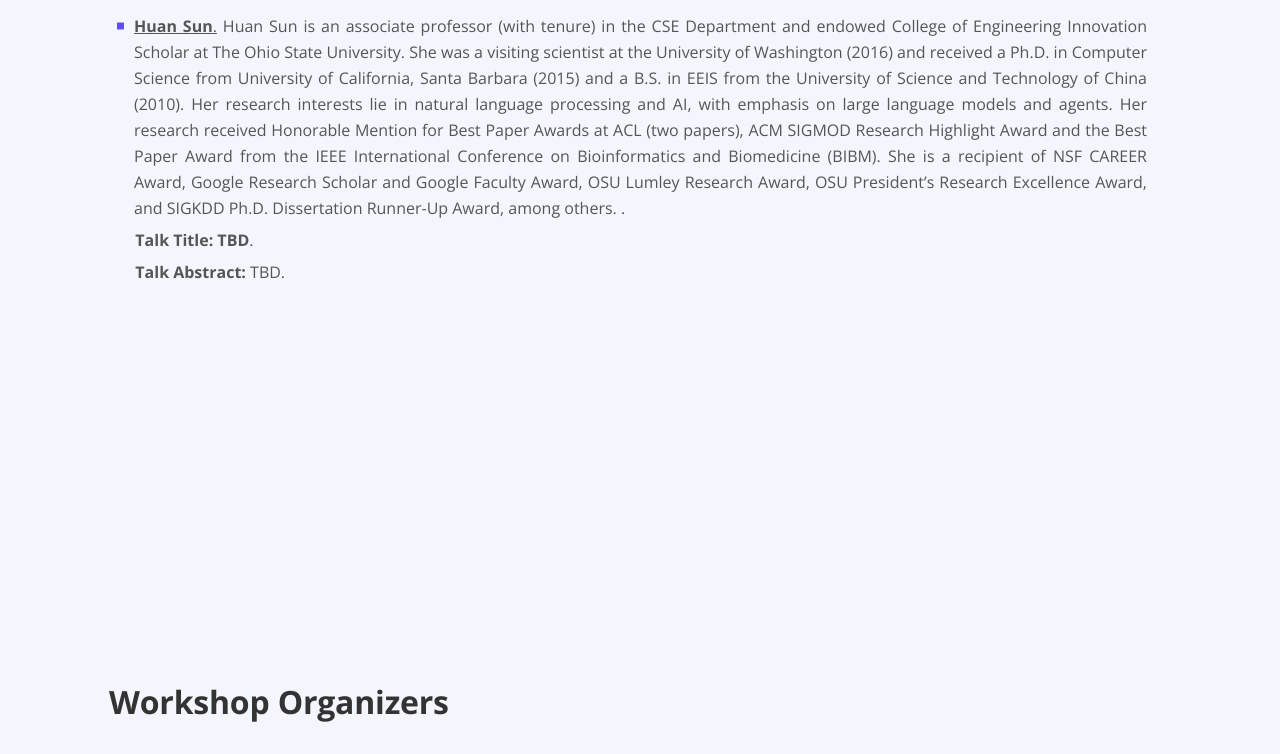
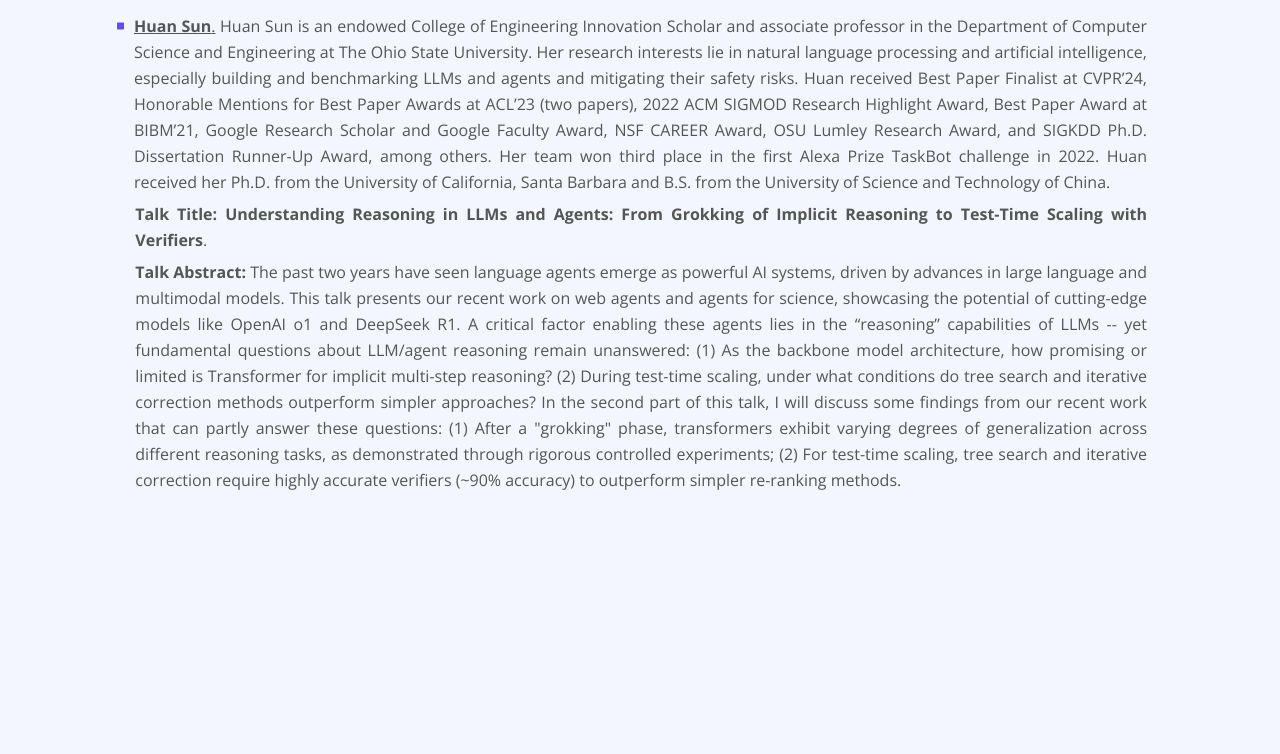
Before and after one commit to ai-agent-reasoning/ai-agent-reasoning.github.io, a plain HTML site: page index.html in a window 1280 px wide. Shown: the part 7548-8302 px from the top of the page. Drawn offline with nearby package versions, Linux system fonts and the light colour scheme.

Commit message:
Update index.html

```diff
--- a/index.html
+++ b/index.html
@@ -416,10 +416,10 @@ Her current research delves into various domains within Natural Language Process
                 </p>
                     <div class="box">
                     <li class="media"><i class="fas fa-square"></i>
-                        <div class="media-body"><a href="https://u.osu.edu/ihudas/people/"><b>Huan Sun</b>.</a> Huan Sun is an associate professor (with tenure) in the CSE Department and endowed College of Engineering Innovation Scholar at The Ohio State University. She was a visiting scientist at the University of Washington (2016) and received a Ph.D. in Computer Science from University of California, Santa Barbara (2015) and a B.S. in EEIS from the University of Science and Technology of China (2010). Her research interests lie in natural language processing and AI, with emphasis on large language models and agents. Her research received Honorable Mention for Best Paper Awards at ACL (two papers), ACM SIGMOD Research Highlight Award and the Best Paper Award from the IEEE International Conference on Bioinformatics and Biomedicine (BIBM). She is a recipient of NSF CAREER Award, Google Research Scholar and Google Faculty Award, OSU Lumley Research Award, OSU President’s Research Excellence Award, and SIGKDD Ph.D. Dissertation Runner-Up Award, among others. .
+                        <div class="media-body"><a href="https://u.osu.edu/ihudas/people/"><b>Huan Sun</b>.</a> Huan Sun is an endowed College of Engineering Innovation Scholar and associate professor in the Department of Computer Science and Engineering at The Ohio State University. Her research interests lie in natural language processing and artificial intelligence, especially building and benchmarking LLMs and agents and mitigating their safety risks. Huan received Best Paper Finalist at CVPR’24, Honorable Mentions for Best Paper Awards at ACL’23 (two papers), 2022 ACM SIGMOD Research Highlight Award, Best Paper Award at BIBM’21, Google Research Scholar and Google Faculty Award, NSF CAREER Award, OSU Lumley Research Award, and SIGKDD Ph.D. Dissertation Runner-Up Award, among others. Her team won third place in the first Alexa Prize TaskBot challenge in 2022. Huan received her Ph.D. from the University of California, Santa Barbara and B.S. from the University of Science and Technology of China.
                         </div></li>
-                        <li class="media">&nbsp;&nbsp;<div class="media-body"><b>Talk Title: </b> <strong>TBD</strong>.</div></li>
-                        <li class="media">&nbsp;&nbsp;<div class="media-body"><b>Talk Abstract: </b>  TBD.</div></li>
+                        <li class="media">&nbsp;&nbsp;<div class="media-body"><b>Talk Title: </b> <strong>Understanding Reasoning in LLMs and Agents: From Grokking of Implicit Reasoning to Test-Time Scaling with Verifiers</strong>.</div></li>
+                        <li class="media">&nbsp;&nbsp;<div class="media-body"><b>Talk Abstract: </b>The past two years have seen language agents emerge as powerful AI systems, driven by advances in large language and multimodal models. This talk presents our recent work on web agents and agents for science, showcasing the potential of cutting-edge models like OpenAI o1 and DeepSeek R1. A critical factor enabling these agents lies in the “reasoning” capabilities of LLMs -- yet fundamental questions about LLM/agent reasoning remain unanswered: (1) As the backbone model architecture, how promising or limited is Transformer for implicit multi-step reasoning? (2) During test-time scaling, under what conditions do tree search and iterative correction methods outperform simpler approaches? In the second part of this talk, I will discuss some findings from our recent work that can partly answer these questions: (1) After a "grokking" phase, transformers exhibit varying degrees of generalization across different reasoning tasks, as demonstrated through rigorous controlled experiments; (2) For test-time scaling, tree search and iterative correction require highly accurate verifiers (~90% accuracy) to outperform simpler re-ranking methods. </div></li>
                         <!-- <li class="media">&nbsp;&nbsp;<div class="media-body"><b>Talk Video: </b> </div></li> -->
                         <!-- <p style="text-align: center;">
                             <iframe width="560" height="315" src="https://www.youtube-nocookie.com/embed/uvXb0P1knRw" title="YouTube video player" frameborder="0" allow="accelerometer; autoplay; clipboard-write; encrypted-media; gyroscope; picture-in-picture" allowfullscreen></iframe>
```
